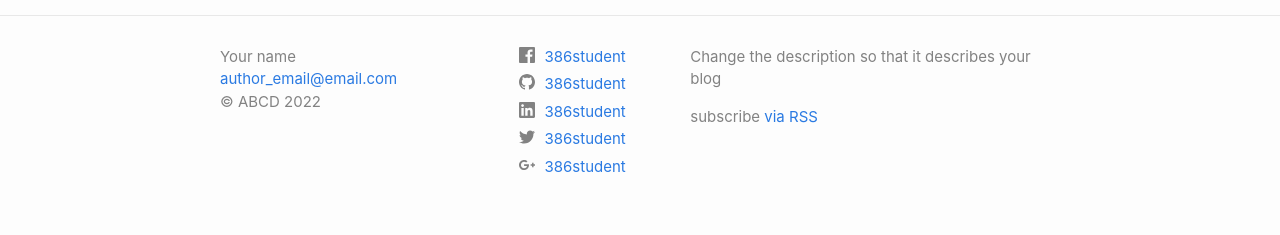
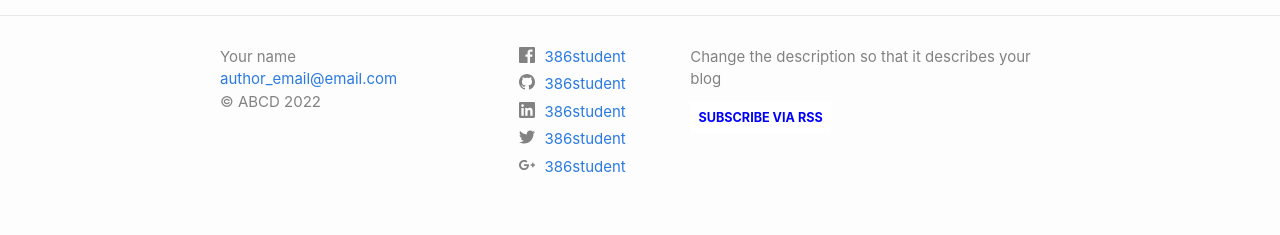
Before and after one commit to runstats21/stat-386-projects, a Jekyll site: the page built from index.markdown, in a window 1280 px wide. Shown: the part 695-930 px from the top of the page. Built offline with Jekyll 4.4.1, drawn with Linux system fonts in a browser that asks for light colours.

Commit message:
Change RSS button format

```diff
--- a/_includes/footer.html
+++ b/_includes/footer.html
@@ -30,7 +30,8 @@
 
       <div class="footer-col footer-col-3">
         <p>{{- site.description | escape -}}</p>
-        <p class="rss-subscribe">subscribe <a href="{{ "/feed.xml" | relative_url }}">via RSS</a></p>
+        <!-- <p class="rss-subscribe">subscribe <a href="{{ "/feed.xml" | relative_url }}">via RSS</a></p> -->
+        <p class="banner-btn"><a class="banner-btn-item" href="{{ "/feed.xml" | relative_url }}">subscribe via RSS </a></p>
       </div>
     </div>
 
--- a/_sass/minima/_layout.scss
+++ b/_sass/minima/_layout.scss
@@ -274,3 +274,28 @@
   object-fit: cover;
   float: left;
 }
+
+.banner-btn {
+  margin-top: 1em;
+}
+
+.banner-btn-item {
+  font-size: calc(8pt + 0.15vw); // responsive size, but keep a minimum.
+  padding-top: calc(0.5em + 0.08vw);
+  padding-bottom: calc(0.5em + 0.08vw);
+  padding-left: calc(0.5em + 0.08vw);
+  padding-right: calc(0.5em + 0.08vw);
+  color: blue;
+  background-color: white;
+  text-align: center;
+  text-transform: uppercase;
+  font-weight: bold;
+  border: 1px solid white;
+
+  &:link {
+    text-decoration: none;
+  }
+  &:visited {
+    text-decoration: none;
+  }
+}
```
